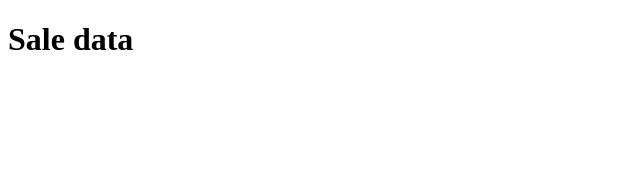
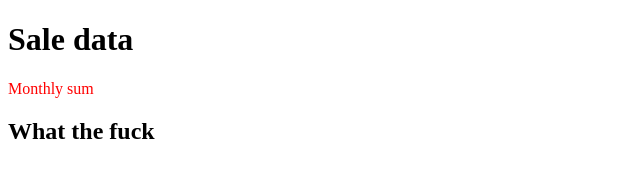
Before and after one commit to Thereisabuginmyprogram/Jurano_begins, a plain HTML site: page index.html in a window 1280 px wide. Shown: the whole page, without its empty margins (0-640 px from the left). Drawn offline with Linux system fonts and the light colour scheme.

Commit message:
add report sale

```diff
--- a/index.html
+++ b/index.html
@@ -4,8 +4,15 @@
     <meta charset="UTF-8">
     <meta name="viewport" content="width=device-width, initial-scale=1.0">
     <title>Document</title>
+    <style>
+        p{
+            color: red;
+        }
+    </style>
 </head>
 <body>
     <h1>Sale data</h1>
+    <p>Monthly sum</p>
+    <h2>What the fuck</h2>
 </body>
 </html>
```
